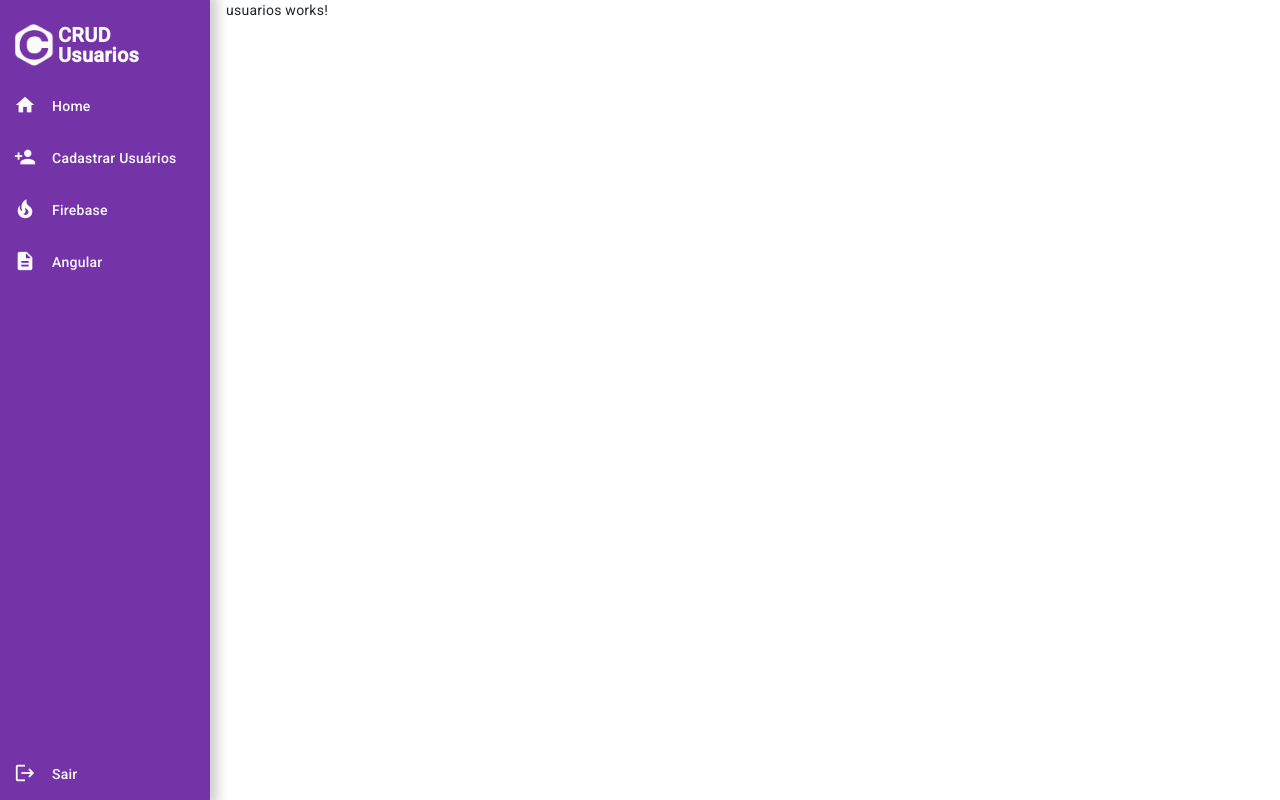
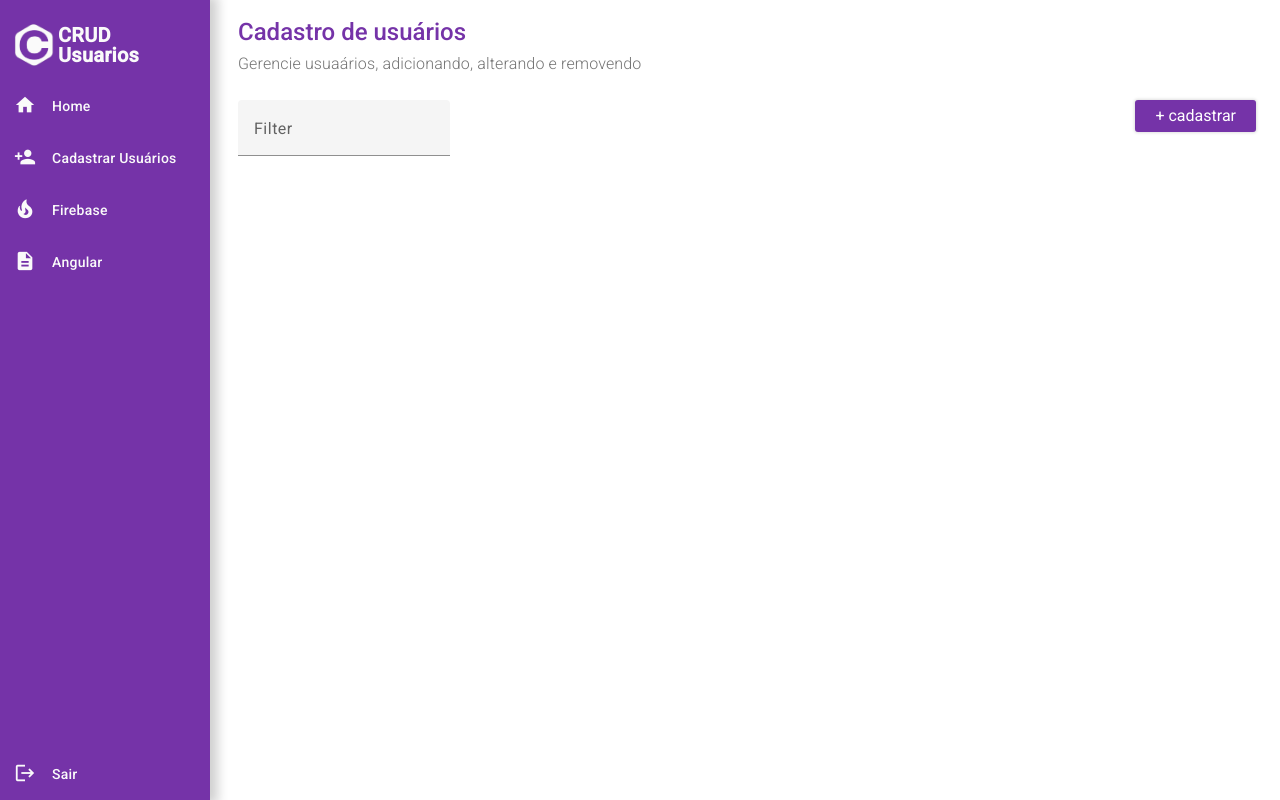
Before and after one commit to softwarefoundation/crud-usuarios, an Angular app: page /usuarios in a window 1280 px wide. Built offline with nearby package versions, Linux system fonts and the light colour scheme.

Commit message:
[Aula/28] 28. Pt.1 - Montando estrutura da tela CRUD (HTML + CSS)

```diff
--- a/src/app/models/usuario.ts
+++ b/src/app/models/usuario.ts
@@ -2,6 +2,6 @@ export interface Usuario {
 
   id: number;
   username: string;
-  password: string;
+  email: string;
 
 }
--- a/src/app/pages/usuarios/usuarios.component.html
+++ b/src/app/pages/usuarios/usuarios.component.html
@@ -1,2 +1,24 @@
 <app-menu></app-menu>
-<p>usuarios works!</p>
+
+<div class="container-fluid pt-3">
+
+  <div class="row">
+    <div class="col-12">
+      <h1 class="titulo">Cadastro de usuários</h1>
+      <h3 class="subtitulo">Gerencie usuaários, adicionando, alterando e removendo</h3>
+    </div>
+  </div>
+
+  <div class="row pt-2">
+    <div class="col-12">
+      <app-button textButton="+ cadastrar" class="float-end" ></app-button>
+
+      <mat-form-field>
+        <mat-label>Filter</mat-label>
+        <input matInput (keyup)="applyFilter($event)" placeholder="Ex.: texto" #input/>
+      </mat-form-field>
+
+    </div>
+  </div>
+
+</div>
--- a/src/app/pages/usuarios/usuarios.component.scss
+++ b/src/app/pages/usuarios/usuarios.component.scss
@@ -0,0 +1,16 @@
+
+.titulo {
+  font-size: 26xp;
+  font-weight: 500;
+  padding: 0px;
+  margin: 0 !important;
+  color: var(--primary-color);
+}
+
+.subtitulo {
+  font-size: 16xp;
+  font-weight: 300;
+  padding: 0px;
+  margin: 2px 0px 14px 0px;
+  color: var(--gray-color);
+}
--- a/src/app/pages/usuarios/usuarios.component.ts
+++ b/src/app/pages/usuarios/usuarios.component.ts
@@ -1,4 +1,9 @@
-import { Component } from '@angular/core';
+import {Component} from '@angular/core';
+import {MatTableDataSource} from "@angular/material/table";
+import {Usuario} from "../../models/usuario";
+
+const ELEMENT_DATA: Usuario[] = [
+  {id: 1, username: 'Hydrogen', email: 'alice@gmail.com'}];
 
 @Component({
   selector: 'app-usuarios',
@@ -7,4 +12,15 @@ import { Component } from '@angular/core';
 })
 export class UsuariosComponent {
 
+  displayedColumns: string[] = ['position', 'name', 'weight', 'symbol'];
+  dataSource = new MatTableDataSource(ELEMENT_DATA);
+
+  constructor() {
+  }
+
+  applyFilter(event: Event) {
+    const filterValue = (event.target as HTMLInputElement).value;
+    this.dataSource.filter = filterValue.trim().toLowerCase();
+  }
+
 }
```
Also changed, not shown: src/app/app.module.ts (+6 -1 lines).
